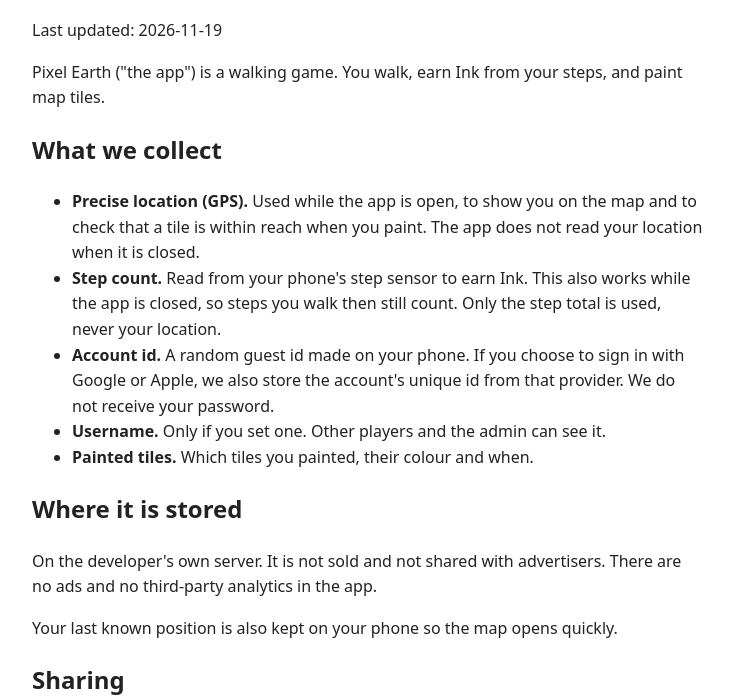
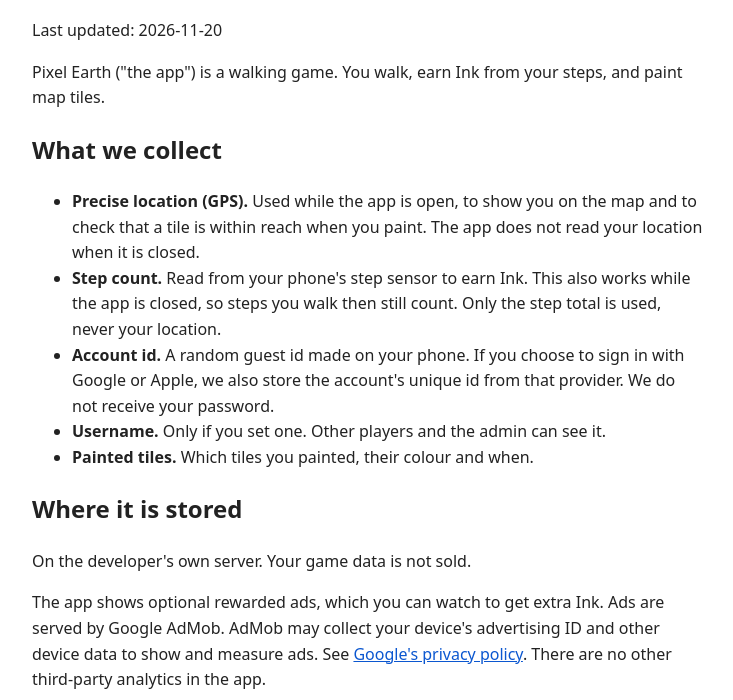
Before and after one commit to 5murf/pixel-earth-privacy, a plain HTML site: page index.html in a window 1280 px wide. Shown: the part 100-800 px from the top of the page, without its empty margins (272-1005 px from the left). Drawn offline with Linux system fonts and the light colour scheme.

Commit message:
Privacy policy: disclose rewarded ads (AdMob)

```diff
--- a/index.html
+++ b/index.html
@@ -3,7 +3,7 @@
 a{color:#0b57d0}@media(prefers-color-scheme:dark){body{background:#111;color:#e6e6e6}a{color:#8ab4f8}}
 </style></head><body>
 <h1>Pixel Earth Privacy Policy</h1>
-<p>Last updated: 2026-11-19</p>
+<p>Last updated: 2026-11-20</p>
 <p>Pixel Earth (&quot;the app&quot;) is a walking game. You walk, earn Ink from your steps, and paint map tiles.</p>
 <h2>What we collect</h2>
 <ul>
@@ -14,7 +14,8 @@ a{color:#0b57d0}@media(prefers-color-scheme:dark){body{background:#111;color:#e6
 <li><strong>Painted tiles.</strong> Which tiles you painted, their colour and when.</li>
 </ul>
 <h2>Where it is stored</h2>
-<p>On the developer&#x27;s own server. It is not sold and not shared with advertisers. There are no ads and no third-party analytics in the app.</p>
+<p>On the developer&#x27;s own server. Your game data is not sold.</p>
+<p>The app shows optional rewarded ads, which you can watch to get extra Ink. Ads are served by Google AdMob. AdMob may collect your device&#x27;s advertising ID and other device data to show and measure ads. See <a href="https://policies.google.com/privacy">Google&#x27;s privacy policy</a>. There are no other third-party analytics in the app.</p>
 <p>Your last known position is also kept on your phone so the map opens quickly.</p>
 <h2>Sharing</h2>
 <p>Your username and the tiles you painted are visible to other players on the map. Your exact location is not shared with other players. Google and Apple only see sign-in requests if you use their sign-in.</p>
```
Also changed, not shown: 1 other file.
